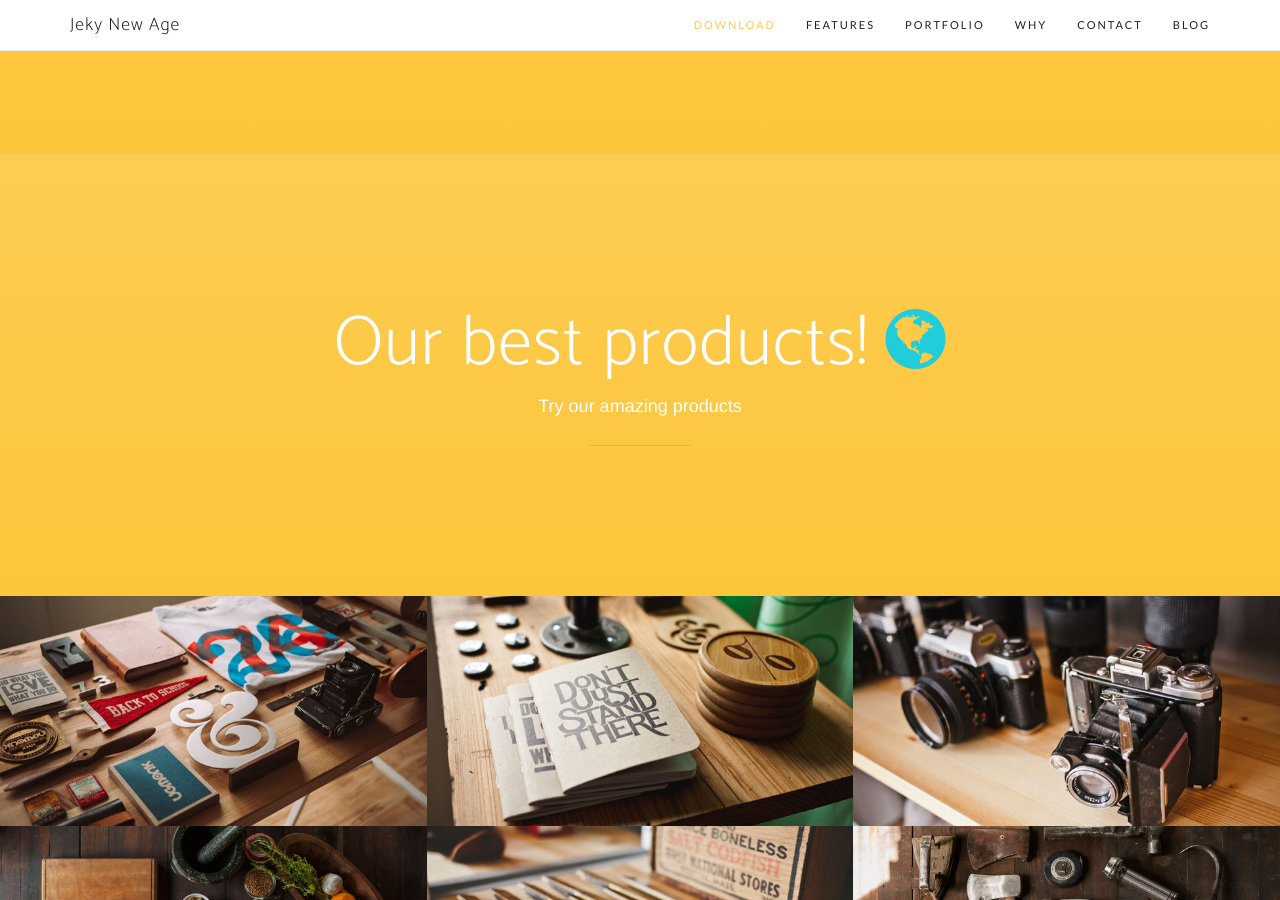
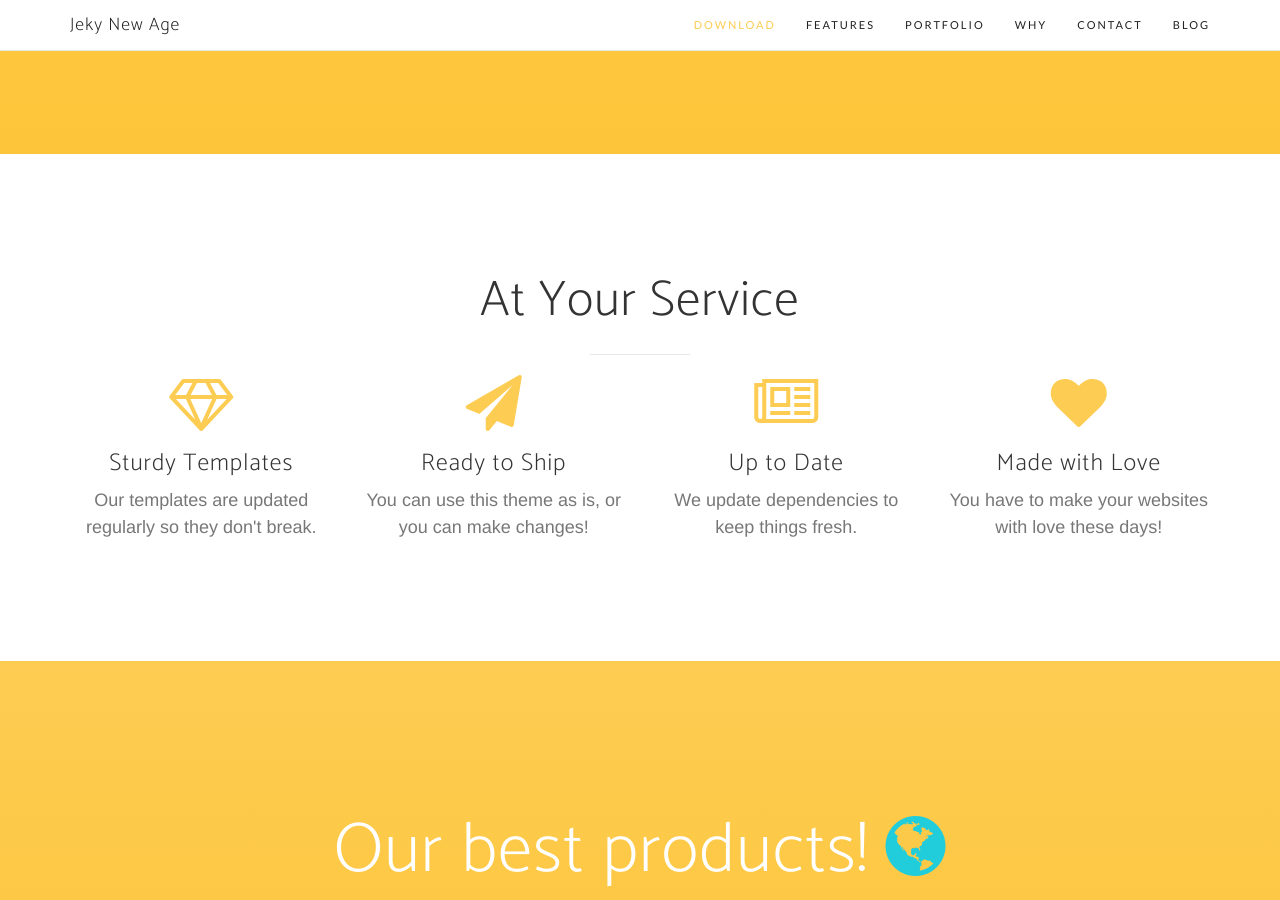
Before and after one commit to jekynewage/jekynewage.github.io, a Jekyll site: the page built from funds.html, in a window 1280 px wide and 900 px high, scrolled down 1317 px. Built offline with Jekyll 4.4.1, drawn with Linux system fonts in a browser that asks for light colours; nearby versions of some CDN libraries; some web fonts are replaced; some of the changed text lies outside the part shown.

Commit message:
Adding funds parts

```diff
--- /dev/null
+++ b/_includes/feature-funds.html
@@ -0,0 +1,43 @@
+<section id="why">
+    <div class="container">
+        <div class="row">
+            <div class="col-lg-12 text-center">
+                <h2 class="section-heading">At Your Service</h2>
+                <hr class="primary">
+                <br />
+            </div>
+        </div>
+    </div>
+    <div class="container">
+        <div class="row">
+            <div class="col-lg-3 col-md-6 text-center">
+                <div class="service-box">
+                    <i class="fa fa-4x fa-diamond wow bounceIn text-primary"></i>
+                    <h3>Sturdy Templates</h3>
+                    <p class="text-muted">Our templates are updated regularly so they don't break.</p>
+                </div>
+            </div>
+            <div class="col-lg-3 col-md-6 text-center">
+                <div class="service-box">
+                    <i class="fa fa-4x fa-paper-plane wow bounceIn text-primary" data-wow-delay=".1s"></i>
+                    <h3>Ready to Ship</h3>
+                    <p class="text-muted">You can use this theme as is, or you can make changes!</p>
+                </div>
+            </div>
+            <div class="col-lg-3 col-md-6 text-center">
+                <div class="service-box">
+                    <i class="fa fa-4x fa-newspaper-o wow bounceIn text-primary" data-wow-delay=".2s"></i>
+                    <h3>Up to Date</h3>
+                    <p class="text-muted">We update dependencies to keep things fresh.</p>
+                </div>
+            </div>
+            <div class="col-lg-3 col-md-6 text-center">
+                <div class="service-box">
+                    <i class="fa fa-4x fa-heart wow bounceIn text-primary" data-wow-delay=".3s"></i>
+                    <h3>Made with Love</h3>
+                    <p class="text-muted">You have to make your websites with love these days!</p>
+                </div>
+            </div>
+        </div>
+    </div>
+</section>
--- a/_includes/header-funds.html
+++ b/_includes/header-funds.html
@@ -4,8 +4,8 @@
             <div class="col-sm-7">
                 <div class="header-content">
                     <div class="header-content-inner">
-                        <h1>New Age is an app landing page that will help you beautifully showcase your new mobile app, or anything else!</h1>
-                        <a href="#download" class="btn btn-outline btn-xl page-scroll">Start Now for Free!</a>
+                        <h1>Thanks for land here! I'm Antonio the creator of Jekynewage</h1>
+                        <a href="#download" class="btn btn-outline btn-xl page-scroll">Need help!</a>
                     </div>
                 </div>
             </div>
--- a/_layouts/funds.html
+++ b/_layouts/funds.html
@@ -7,6 +7,7 @@
   {% include nav-funds.html %}
   {% include header-funds.html %}
   {% include call-to-action-funds.html %}
+  {% include feature-funds.html %}
   {% include portfolio-funds.html %}
   {% include services-funds.html %}
   {% include aside-funds.html %}
```
